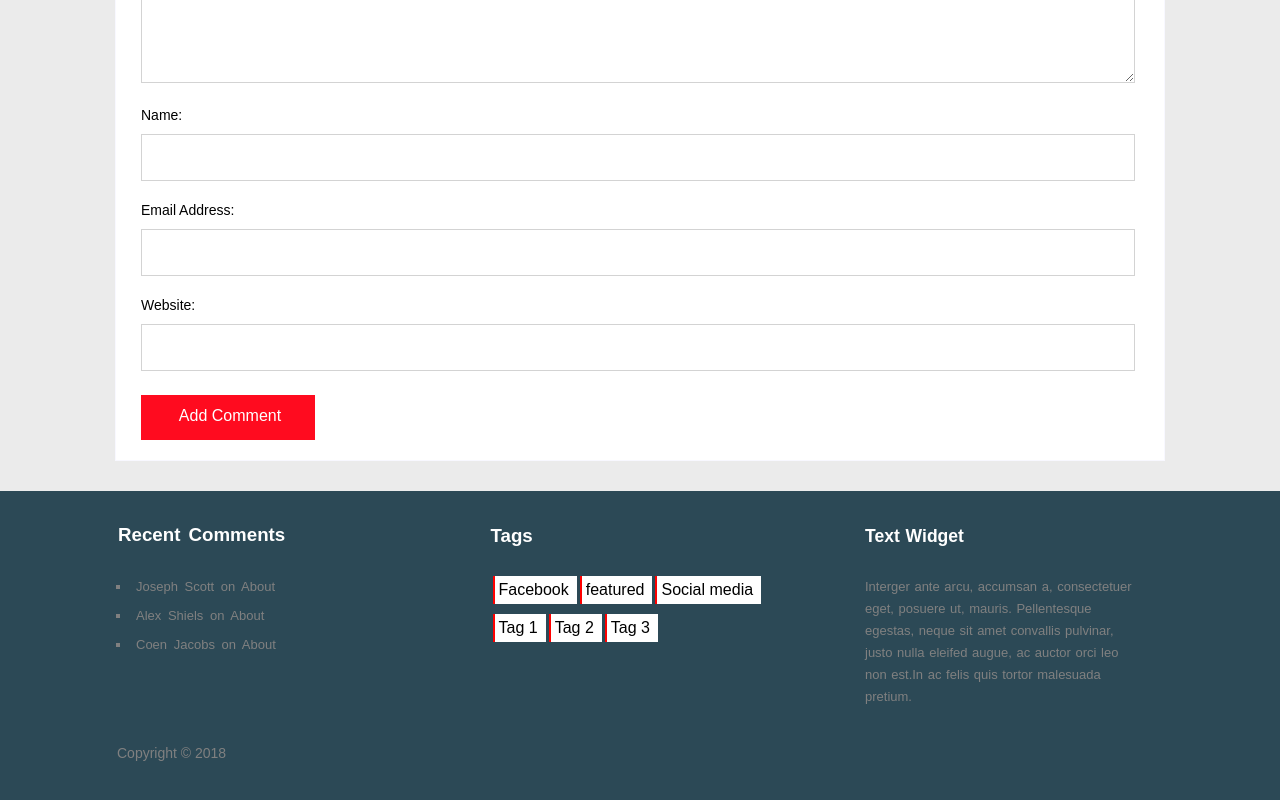
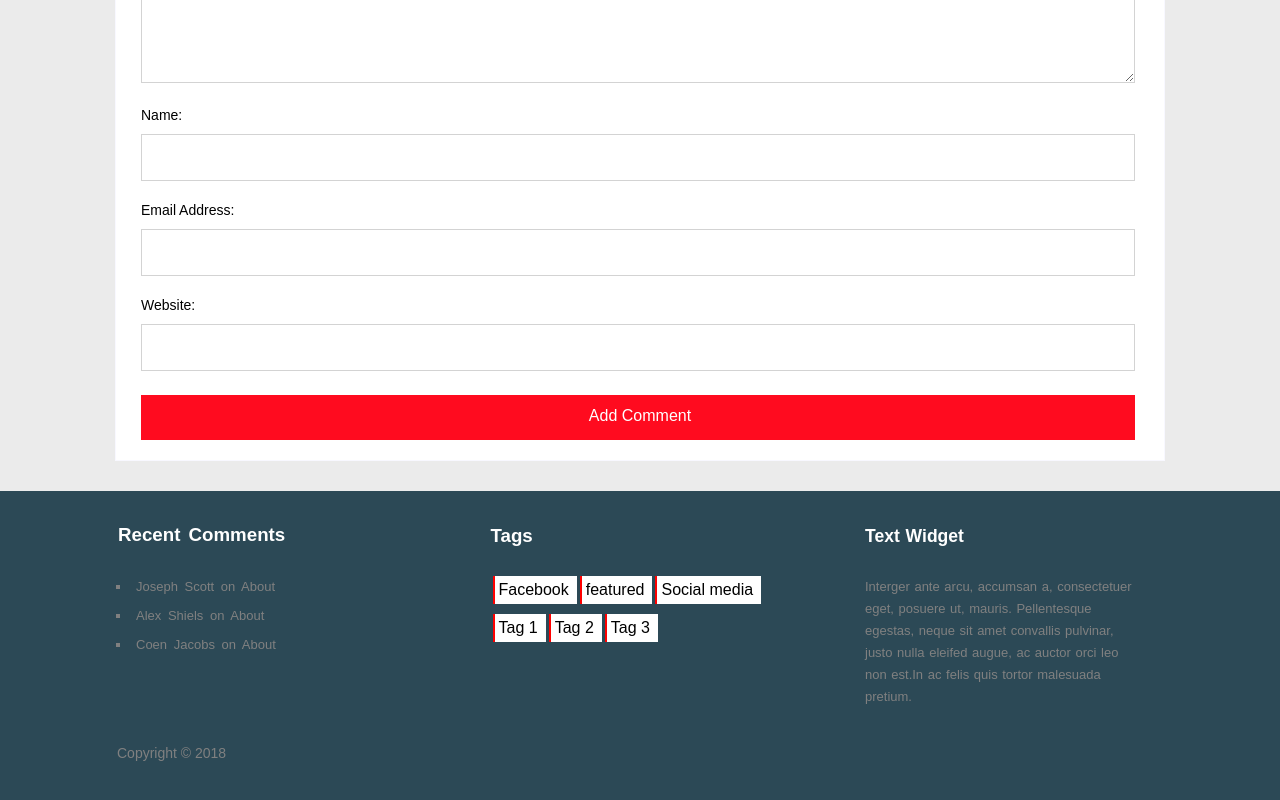
Before and after one commit to Tafumorika/reactv2.github.io, a React (Create React App) app: page / in a window 1280 px wide. Shown: the part 3032-3832 px from the top of the page. Built offline with nearby package versions, Linux system fonts and the light colour scheme; the HTML template or start-up script is replaced by a standard one.

Commit message:
создан компонент button

```diff
--- /dev/null
+++ b/src/components/Button/index.js
@@ -0,0 +1,9 @@
+import React from 'react';
+import './style.css';
+
+const Button = () => {
+    return(
+        <button className="submit-red">Add Comment</button>
+    )
+}
+export {Button}
--- /dev/null
+++ b/src/components/Button/style.css
@@ -0,0 +1,24 @@
+
+.submit-red{
+    width: 100%;
+    height: 45px;
+    margin: 4px 0 20px 0;
+    padding: 0px 0px 4px 4px;
+    color: white;
+    background-color: #ff0b1f;
+    border: none;
+    font-size: 16px;
+    box-sizing: border-box;
+    cursor: pointer;
+}
+.submit-red:hover {
+    color: lightgray;
+    background-color: crimson;
+}
+.submit-red:active, :hover, :focus {
+    outline: 0;
+    outline-offset: 0;
+}
+.submit-red:active {
+    background: darkred;
+}
--- a/src/components/FormAddComment/index.js
+++ b/src/components/FormAddComment/index.js
@@ -1,5 +1,6 @@
 import React from 'react';
 import './style.css';
+import {Button} from "../Button";
 
 const FormAddComment = () => {
     return(
@@ -14,10 +15,10 @@ const FormAddComment = () => {
                 <input className="input-form"  type="email" id="email" name="email" required/>
                 <label className="label-form" htmlFor="website">Website:</label>
                 <input className="input-form" type="text" id="website" name="website"/>
-                <div className="buttons">
+
                     {/* TODO: кнопку в отдельный компонент. <input> заменить на <buton> */}
-                    <input className="submit-red" type="submit" value="Add Comment"/>
-                </div>
+                    <Button/>
+
             </form>
         </div>
     )
--- a/src/components/FormAddComment/style.css
+++ b/src/components/FormAddComment/style.css
@@ -25,29 +25,7 @@
 .input-form:hover, .textarea-form:hover {
     border-color: gold;
 }
-.submit-red{
-    width: 174px;
-    height: 45px;
-    margin: 4px 0 20px 0;
-    padding: 0px 0px 4px 4px;
-    color: white;
-    background-color: #ff0b1f;
-    border: none;
-    font-size: 16px;
-    box-sizing: border-box;
-    cursor: pointer;
-}
-.submit-red:hover {
-    color: lightgray;
-    background-color: crimson;
-}
-.submit-red:active, :hover, :focus {
-    outline: 0;
-    outline-offset: 0;
-}
-.submit-red:active {
-    background: darkred;
-}
+
 .label-form {
     font-size: 14px;
     top: 15px;
```
Also changed, not shown: src/components/Link/index.js (added, +7 -0 lines), src/components/Link/style.css (added).
